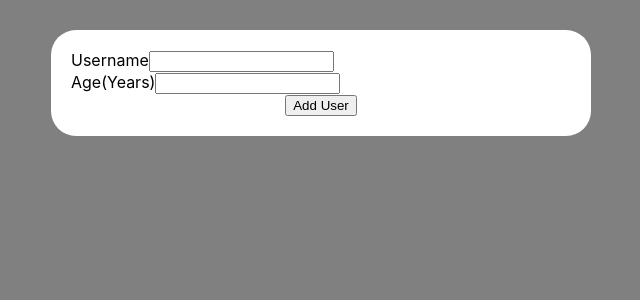
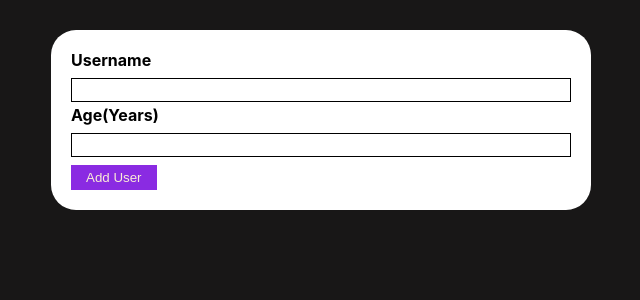
Before and after one commit to jackpavlovic/dont-look-at-this, a React (Create React App) app: page / in a window 1280 px wide. Shown: the top 300 px of the page, without its empty margins (319-959 px from the left). Built offline with nearby package versions, Linux system fonts and the light colour scheme.

Commit message:
added a button, changed the style etc.

```diff
--- /dev/null
+++ b/src/components/UI/Button.js
@@ -0,0 +1,12 @@
+import styled from "styled-components";
+
+const Button = styled.button`
+    background-color: blueviolet;
+    color: antiquewhite;
+    margin-top: 5px;
+    border: none;
+    padding: 5px 15px;
+
+`
+
+export default Button
--- a/src/components/UI/Card.js
+++ b/src/components/UI/Card.js
@@ -2,7 +2,7 @@ import styled from 'styled-components'
 
 const Card = styled.div`
   margin: auto;
-  text-align: center;
+  text-align: left;
   background-color: white;
   display: block;
   width: 500px;
--- a/src/components/UserForm.js
+++ b/src/components/UserForm.js
@@ -1,9 +1,32 @@
 import { useState } from "react";
 import Card from "./UI/Card";
+import Button from "./UI/Button";
 import styled from 'styled-components'
 
 const ContentDiv = styled.div`
   text-align: left;
+  flex-wrap: wrap;
+  display: flex;
+
+  & label {
+    font-weight: bold;
+    display: block;
+    margin-bottom: 0.5rem;
+  }
+  & input {
+    display: block;
+    width: 100%;
+    border: 1px solid black;
+    background: transparent;
+    font: inherit;
+    margin-bottom: 0.2rem;
+  }
+  & input:focus {
+    font: inherit;
+    outline: none;
+    background: beige;
+    border-color: black;
+  }
 
 `
 
@@ -45,7 +68,7 @@ const User = () => {
           <label>Age(Years)</label>
           <input type="number" onChange={ageChangeHandler} value={enteredAge} />
         </ContentDiv>
-        <button type="submit">Add User</button>
+        <Button type="submit">Add User</Button>
       </form>
     </Card>
   );
--- a/src/index.css
+++ b/src/index.css
@@ -1,5 +1,5 @@
 body {
-  background-color: grey;
+  background-color: rgb(24, 23, 23);
   margin: 0;
   font-family: -apple-system, BlinkMacSystemFont, 'Segoe UI', 'Roboto', 'Oxygen',
     'Ubuntu', 'Cantarell', 'Fira Sans', 'Droid Sans', 'Helvetica Neue',
```
